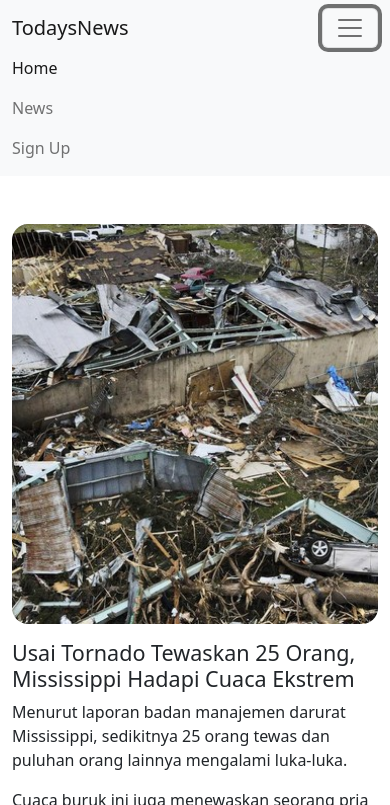
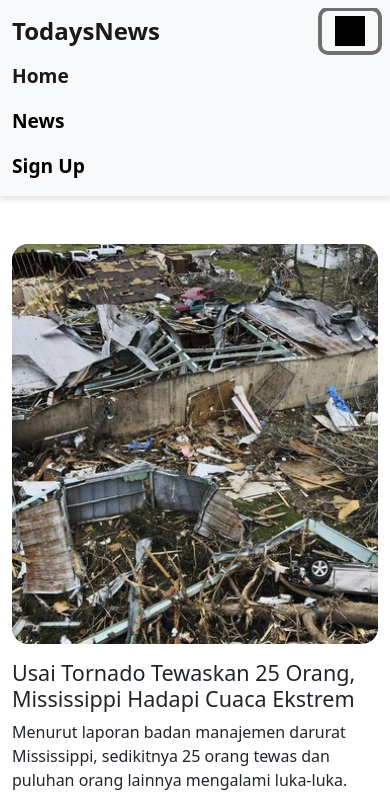
Before and after one commit to Osvaldo-Kurniawan/Kuis1, a plain HTML site: page CthBerita copy.html in a window 390 px wide. Both pictures are taken after a click on the button "Toggle navigation". Shown: the top 805 px of the page. Drawn offline with nearby package versions, Linux system fonts and the light colour scheme.

Commit message:
Update CthBerita copy.html

```diff
--- a/CthBerita copy.html
+++ b/CthBerita copy.html
@@ -10,6 +10,38 @@
           rel="stylesheet"
           integrity="sha384-gH2yIJqKdNHPEq0n4Mqa/HGKIhSkIHeL5AyhkYV8i59U5AR6csBvApHHNl/vI1Bx"
           crossorigin="anonymous"/>
+        <style>
+            .container {
+                overflow: hidden;
+            }
+            .navbar {
+                background-color: #fff;
+                box-shadow: 0 4px 6px rgba(0, 0, 0, 0.1);
+            }
+            .navbar-brand {
+                font-size: 1.5rem;
+                font-weight: bold;
+            }
+            .navbar-toggler {
+                border-color: transparent;
+            }
+            .navbar-toggler-icon {
+                background-color: #000;
+            }
+            .navbar-nav .nav-link {
+                font-size: 1.2rem;
+                font-weight: bold;
+                color: #000;
+                margin-right: 20px;
+            }
+            .navbar-nav .nav-link:hover {
+                color: #6c757d;
+            }
+            .navbar-nav .active > .nav-link {
+                color: #6c757d;
+                border-bottom: 2px solid #6c757d;
+            }
+        </style>
     </head>
     <body>
         <!-- this is navbar section  -->
```
